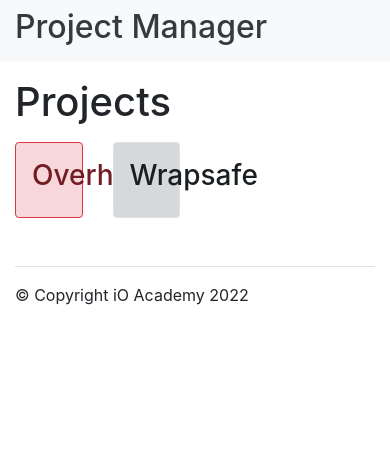
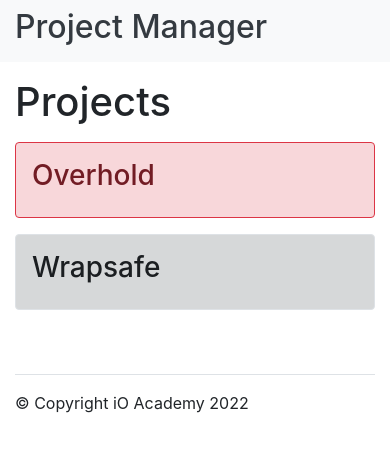
Before and after one commit to iO-Academy/project-manager-fe, a React (Create React App) app: page / in a window 390 px wide. Shown: the top 452 px of the page. Built offline with nearby package versions, Linux system fonts and the light colour scheme.

Commit message:
make responsive

```diff
--- a/src/Molecules/Project/index.js
+++ b/src/Molecules/Project/index.js
@@ -2,7 +2,7 @@
 
 export default function Project({id, name, overdue}) {
     return (
-        <div className='col-3'>
+        <div className='col-12 col-sm-6 col-lg-3 mb-3'>
             <div className={'border rounded p-3 alert-' + (overdue ? 'danger border-danger' : 'dark')}>
                 <h3>{name}</h3>
             </div>
```
